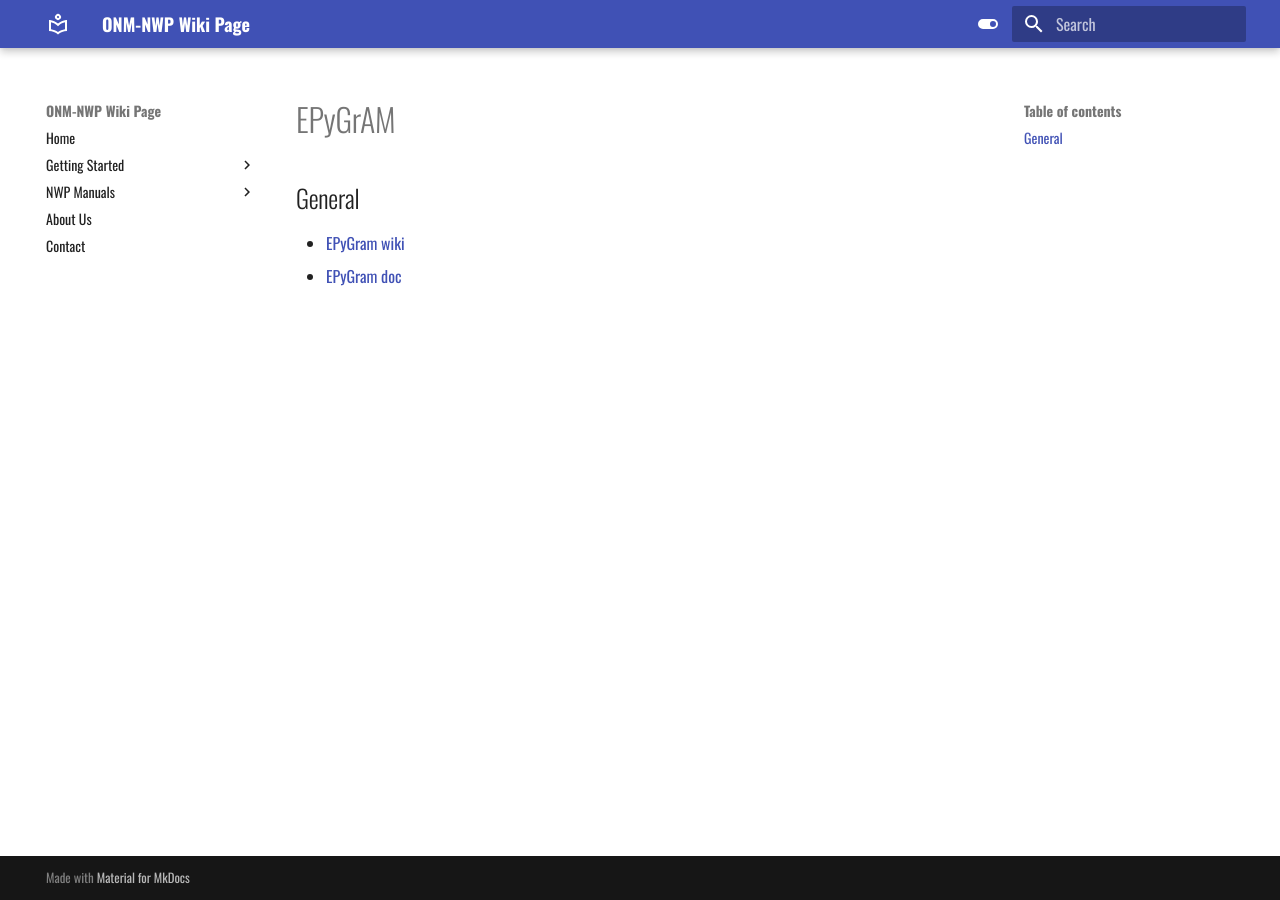
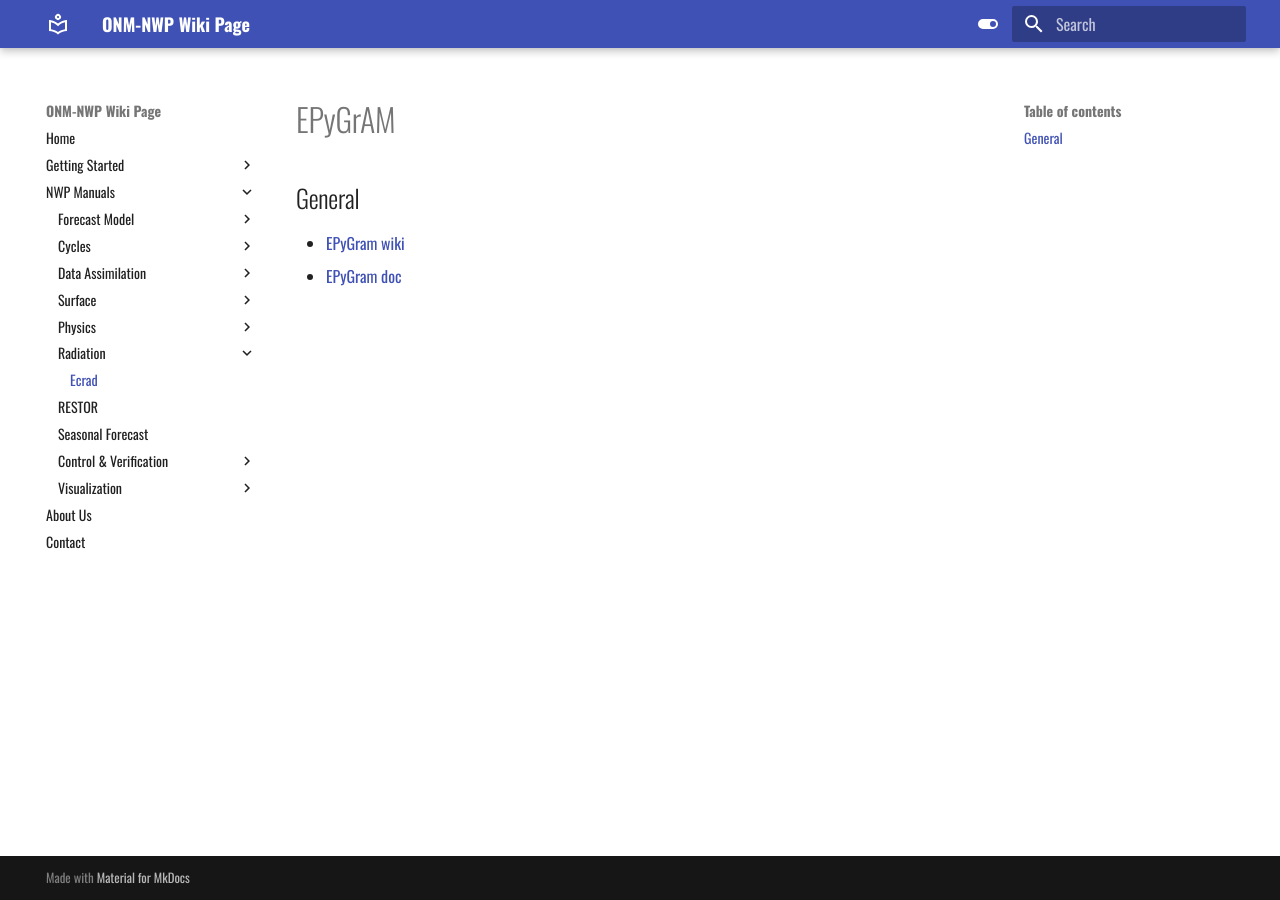
Before and after one commit to NWP-Dz/NWP-Wiki-Page, an MkDocs documentation site: the page built from docs/Radiation/Ecrad.md, in a window 1280 px wide. Built offline with MkDocs 1.6.1 and Material for MkDocs 9.7.7, drawn with Linux system fonts in a browser that asks for light colours.

Commit message:
Update content for Wiki pages

```diff
--- a/mkdocs.yml
+++ b/mkdocs.yml
@@ -29,7 +29,7 @@ nav:
           - Dust Modelling: Physics/Dust.md
           - Turbulence: Physics/turb.md
       - Radiation:
-          - Ecrad: Radiation/ecrad.md
+          - Ecrad: Radiation/Ecrad.md
       - RESTOR: RESTOR/restor.md
       - Seasonal Forecast: Seasonal_Forecast/seasonalforecast.md
       - Control & Verification:
```
